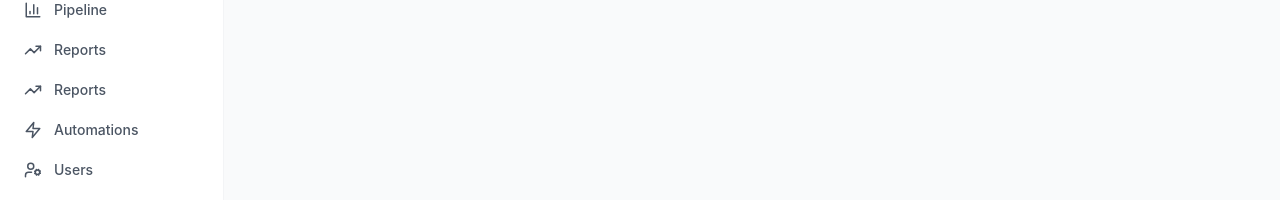
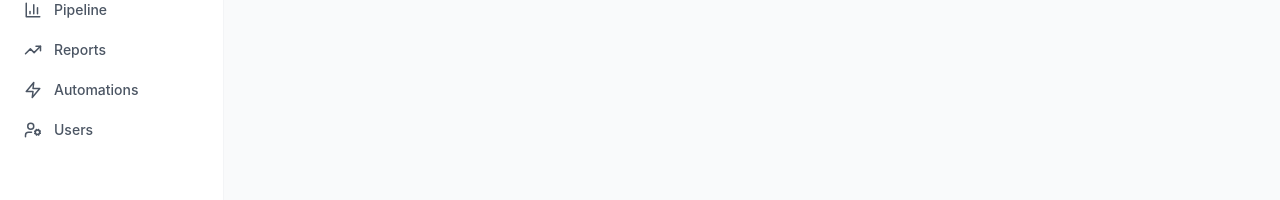
Before and after one commit to nikki-kali/aim-crm-frontend, a React (Vite) app: page /dashboard in a window 1280 px wide. Shown: the part 291-491 px from the top of the page. Built offline with nearby package versions, Linux system fonts and the light colour scheme; no server answers; sample sign-in values are in the browser's storage.

Commit message:
Remove duplicate Reports nav item for admin

```diff
--- a/src/components/Layout.jsx
+++ b/src/components/Layout.jsx
@@ -21,9 +21,8 @@ const STAFF_NAV = [
 
 const ADMIN_NAV = [
   ...STAFF_NAV,
-  { to: '/reports',     icon: TrendingUp, label: 'Reports' },
-  { to: '/automations', icon: Zap,        label: 'Automations' },
-  { to: '/users',       icon: UserCog,    label: 'Users' },
+  { to: '/automations', icon: Zap,    label: 'Automations' },
+  { to: '/users',       icon: UserCog, label: 'Users' },
 ]
 
 export default function Layout({ children }) {
```
